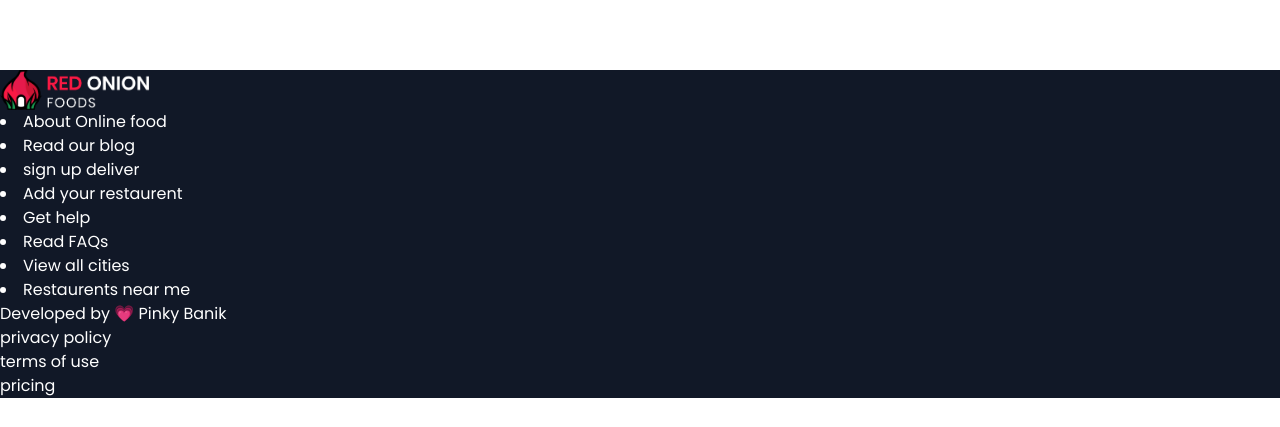
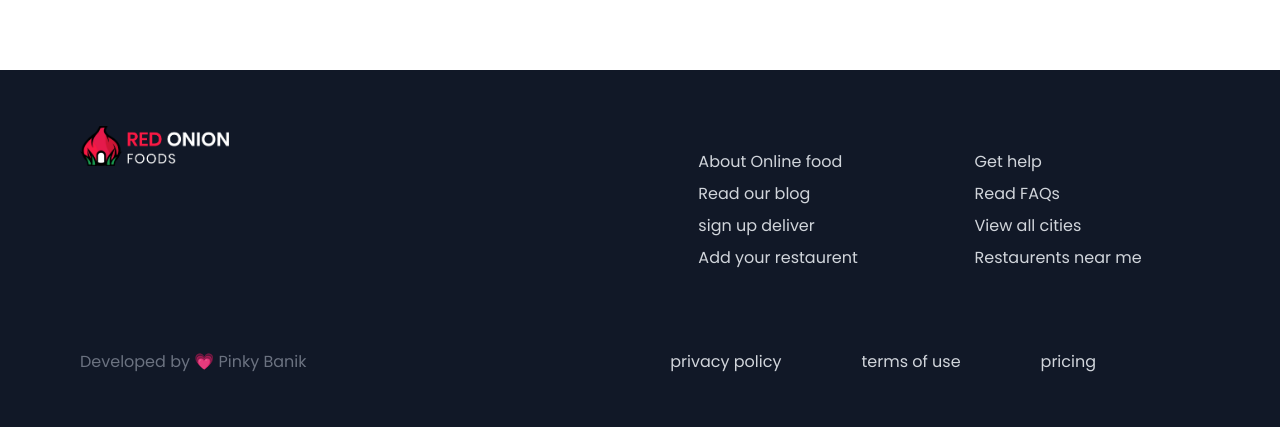
Before and after one commit to pinky-banik/Red-Onion, a React (Create React App) app: page / in a window 1280 px wide. Shown: the part 1238-1665 px from the top of the page. Before the commit the page ends 1636 px from the top, so only its background shows below. Built offline with nearby package versions, Linux system fonts and the light colour scheme.

Commit message:
footer done

```diff
--- a/src/Components/Shared/Footer/Footer.js
+++ b/src/Components/Shared/Footer/Footer.js
@@ -2,35 +2,39 @@ import React from 'react';
 import logo from "../../../images/logo.png";
 const Footer = () => {
     return (
-        <div className='bg-gray-900 text-white'>
-            <section className='footer'>
-                <div className='main-footer'>
-                <div>
+        <div className='bg-gray-900 text-gray-300 px-6 py-14'>
+            <section className='footer mx-14'>
+                <div className='main-footer flex justify-between '>
+                <div className='w-2/4'>
                     <img className='h-10' src={logo} alt="" />
                 </div>
-                <div>
+                <div className='flex justify-around w-2/4 my-5 leading-8'>
                     <div>
+                        <ul>
                         <li>About Online food</li>
                         <li>Read our blog</li>
                         <li>sign up deliver</li>
                         <li>Add your restaurent</li>
+                        </ul>
                     </div>
                     <div>
+                        <ul>
                         <li>Get help</li>
                         <li>Read FAQs</li>
                         <li>View all cities</li>
                         <li>Restaurents near me</li>
+                        </ul>
                     </div>
                 </div>
                 </div>
-                <div >
-                    <div>
-                        <h1>Developed by 💗 Pinky Banik</h1>
+                <div className='flex mt-14 justify-between'>
+                    <div className='w-1/3'>
+                        <h1 className='text-gray-500'>Developed by 💗 Pinky Banik</h1>
                     </div>
-                    <div>
-                        <h1>privacy policy</h1>
-                        <h1>terms of use</h1>
-                        <h1>pricing</h1>
+                    <div className='flex mr-16'>
+                        <h1 className='mx-10'>privacy policy</h1>
+                        <h1 className='mx-10'>terms of use</h1>
+                        <h1 className='mx-10'>pricing</h1>
                     </div>
                 </div>
             </section>
```
